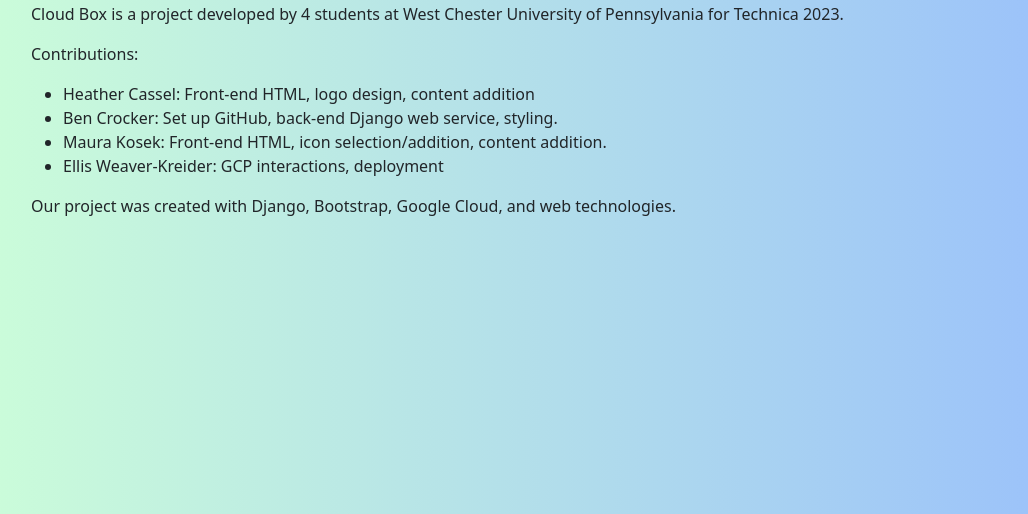
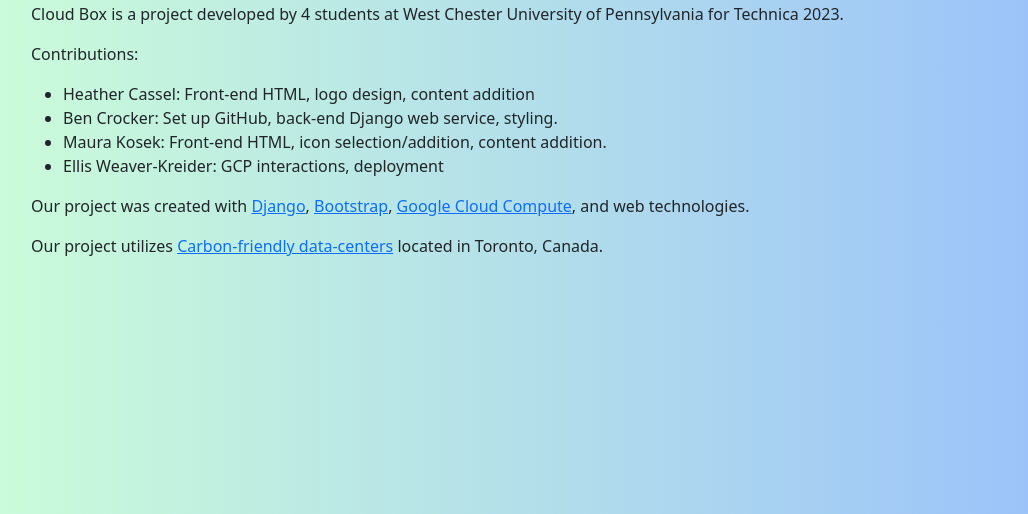
Before and after one commit to Bwc9876/CloudBox, a Django app: page /about/ in a window 1280 px wide. Shown: the part 184-698 px from the top of the page, without its empty margins (63-1091 px from the left). Run offline with Django 4.2, Linux system fonts and the light colour scheme.

Commit message:
Added carbon statement to About, made links

```diff
--- a/main/templates/about.html
+++ b/main/templates/about.html
@@ -7,10 +7,12 @@
 {% block content %}
 <div class="container">
     <div class="row">
-        <p> Cloud Box is a project developed by 4 students at West Chester University of Pennsylvania for Technica 2023.</p>
+        <p> Cloud Box is a project developed by 4 students at West Chester University of Pennsylvania for Technica 2023.
+        </p>
     </div>
     <div>
-        <p>Contributions:<p>
+        <p>Contributions:
+        <p>
         <ul>
             <li>Heather Cassel: Front-end HTML, logo design, content addition</li>
             <li>Ben Crocker: Set up GitHub, back-end Django web service, styling.</li>
@@ -19,7 +21,14 @@
         </ul>
     </div>
     <div class="row">
-        <p>Our project was created with Django, Bootstrap, Google Cloud, and web technologies.</p>
+        <p>Our project was created with <a target="_blank" rel="noopener"
+                href="https://www.djangoproject.com/">Django</a>, <a href="https://getbootstrap.com/" target="_blank"
+                rel="noopener">Bootstrap</a>, <a target="_blank" rel="noopener"
+                href="https://cloud.google.com/compute/">Google Cloud Compute</a>, and web technologies.</p>
+    </div>
+    <div class="row">
+        <p>Our project utilizes <a href="https://gcloud-compute.com/northamerica-northeast2.html" rel="noopener"
+                target="_blank">Carbon-friendly data-centers</a> located in Toronto, Canada.</p>
     </div>
 </div>
 {% endblock %}
```
